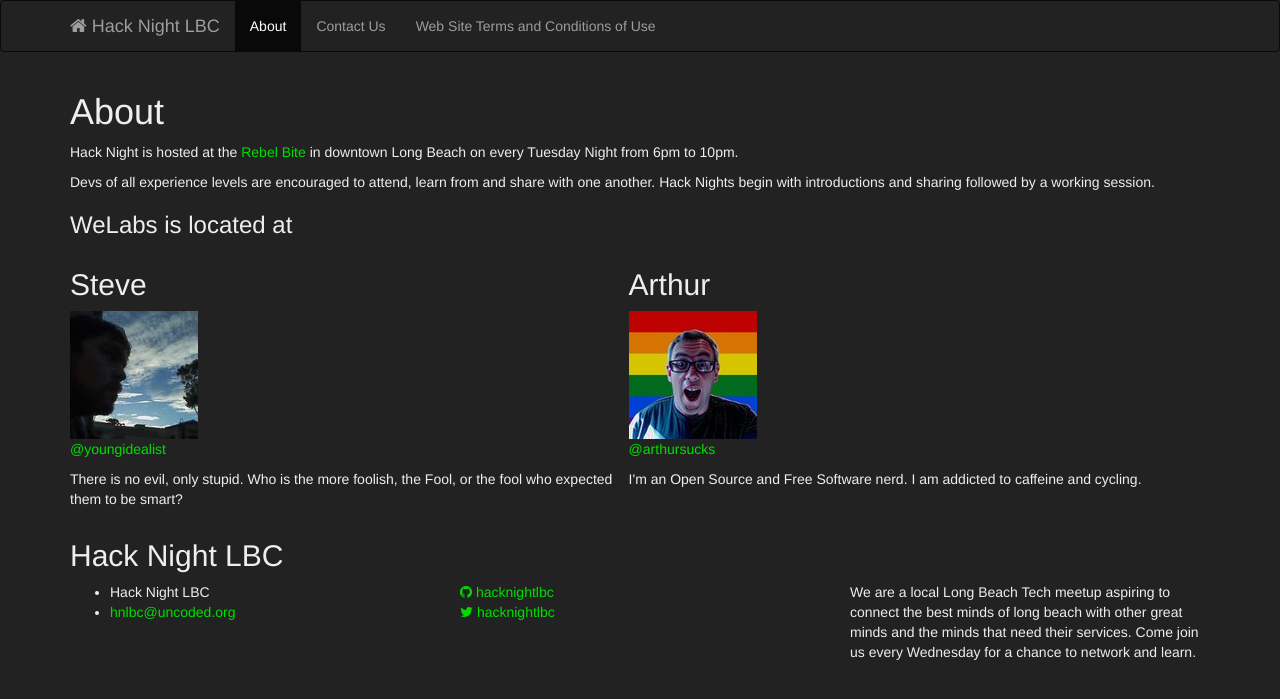
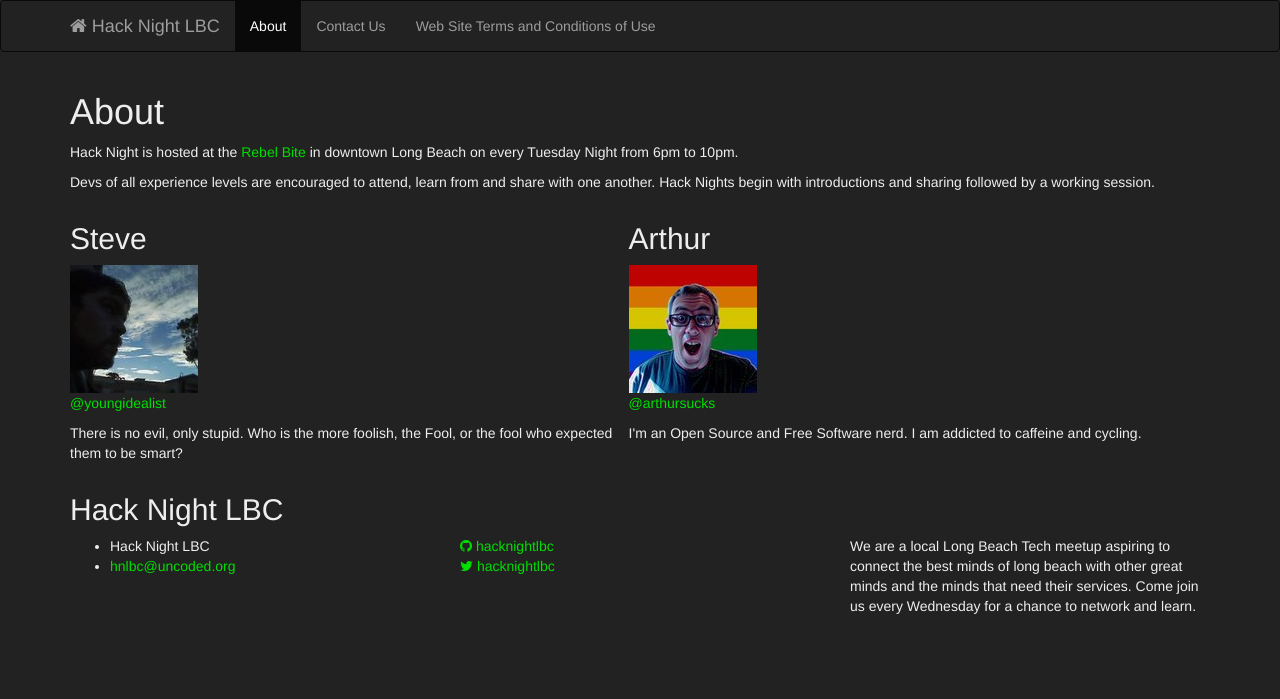
Before and after one commit to hacknightlbc/hacknightlbc.github.io, a Jekyll site: the page built from about.md, in a window 1280 px wide. Shown: the top 699 px of the page. Built offline with Jekyll 4.4.1, drawn with Linux system fonts in a browser that asks for light colours.

Commit message:
Damn it. I'm an idiot.

```diff
--- a/about.md
+++ b/about.md
@@ -8,8 +8,6 @@ permalink: /about/
 Hack Night is hosted at the [Rebel Bite] in downtown Long Beach on every Tuesday Night from 6pm to 10pm.
 
 Devs of all experience levels are encouraged to attend, learn from and share with one another. Hack Nights begin with introductions and sharing followed by a working session.
-
-### WeLabs is located at
 
 <div class="hosts">
 
```
